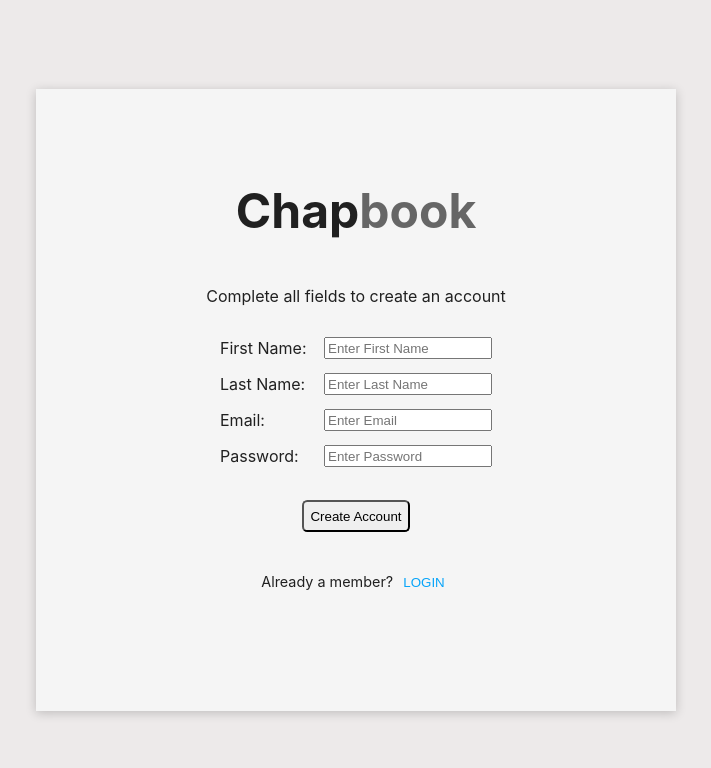
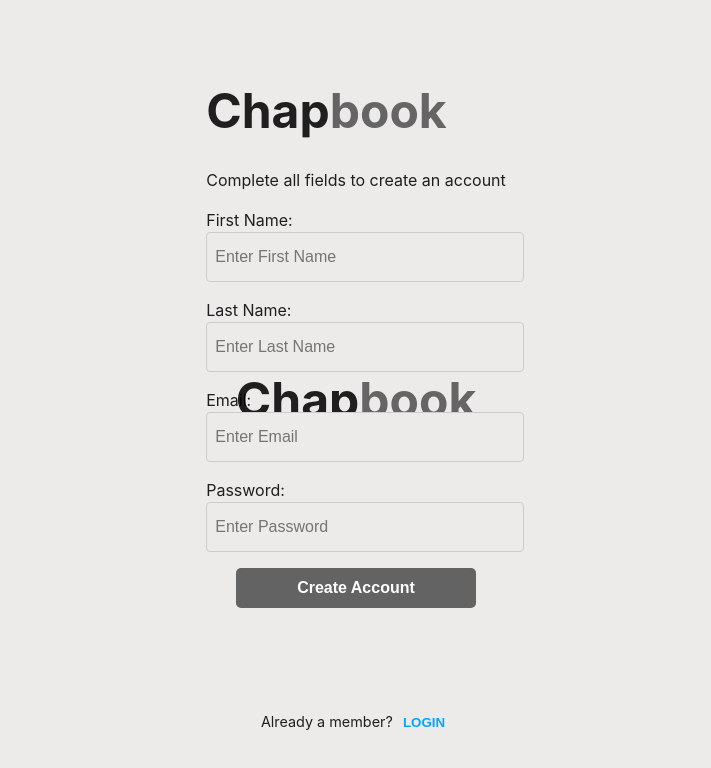
Before and after one commit to 709macdonald/ChapbookReactApp, a React (Vite) app: page / in a window 1280 px wide. Both pictures are taken after a click on the button "SIGN UP". Shown: the top 768 px of the page, without its empty margins (284-995 px from the left). Built offline with nearby package versions, Linux system fonts and the light colour scheme.

Commit message:
updated Sign Up Screen

```diff
--- a/src/components/SignUpScreen.jsx
+++ b/src/components/SignUpScreen.jsx
@@ -83,52 +83,53 @@ export default function SignUpScreen({
       <p className="signUpInstructionsText">
         Complete all fields to create an account
       </p>
-      <div className="firstNameCreateDiv">
-        <p>First Name:</p>
+
+      <div className="signUpFormWrapper">
+        <div className="formRow">
+          <label>First Name:</label>
           <input
-          className="firstNameCreateInput"
+            className="formInput"
             placeholder="Enter First Name"
             value={firstName}
             onChange={(e) => setFirstName(e.target.value)}
           />
         </div>
-      <div className="lastNameCreateDiv">
-        <p>Last Name:</p>
+
+        <div className="formRow">
+          <label>Last Name:</label>
           <input
-          className="lastNameCreateInput"
+            className="formInput"
             placeholder="Enter Last Name"
             value={lastName}
             onChange={(e) => setLastName(e.target.value)}
           />
         </div>
-      <div className="emailCreateDiv">
-        <p>Email:</p>
+
+        <div className="formRow">
+          <label>Email:</label>
           <input
-          className="emailCreateInput"
+            className="formInput"
             placeholder="Enter Email"
             value={email}
             onChange={(e) => setEmail(e.target.value)}
           />
         </div>
-      <div className="passwordCreateDiv">
-        <p>Password:</p>
+
+        <div className="formRow">
+          <label>Password:</label>
           <input
-          className="passwordCreateInput"
+            className="formInput"
             type="password"
             placeholder="Enter Password"
             value={password}
             onChange={(e) => setPassword(e.target.value)}
           />
         </div>
+
         <button className="createAccountButton" onClick={handleSignUp}>
           Create Account
         </button>
-      <p className="alreadyAMemberText">
-        Already a member?{" "}
-        <button onClick={showLoginPage} className="goToLoginButton">
-          LOGIN
-        </button>
-      </p>
+
         <GoogleLoginButton
           buttonText="signin_with"
           fetchFiles={fetchFiles}
@@ -141,8 +142,16 @@ export default function SignUpScreen({
           setError={setError}
         />
 
+        <p className="alreadyAMemberText">
+          Already a member?{" "}
+          <button onClick={showLoginPage} className="goToLoginButton">
+            LOGIN
+          </button>
+        </p>
+
         {error && <p className="errorText">{error}</p>}
         {successMessage && <p className="successText">{successMessage}</p>}
       </div>
+    </div>
   );
 }
--- a/src/styles/signUpScreen.css
+++ b/src/styles/signUpScreen.css
@@ -1,91 +1,53 @@
-.signUpPageDiv {
-  z-index: 999;
-  background-color: var(--main-bg-color);
-  padding: 4rem;
-  width: 40%;
+.signUpFormWrapper {
   display: flex;
   flex-direction: column;
   align-items: center;
-  justify-content: center;
-  box-shadow: var(--shadow);
+  gap: 1rem;
+  width: 100%;
+  max-width: 20rem;
 }
 
-.firstNameCreateDiv {
+.formRow {
   display: flex;
-  align-items: row;
-  height: 1rem;
-  width: 17rem;
-  justify-content: space-between;
-  align-items: center;
-  margin: 1rem 0 0 0;
-  padding: 0;
+  flex-direction: column;
+  width: 100%;
 }
 
-.firstNameCreateInput {
-  height: 1rem;
-  width: 10rem;
-}
-
-.lastNameCreateDiv {
-  display: flex;
-  align-items: row;
-  width: 17rem;
-  justify-content: space-between;
-  align-items: center;
-  margin: 0;
-  padding: 0;
-}
-
-.lastNameCreateInput {
-  height: 1rem;
-  width: 10rem;
-}
-
-.emailCreateDiv {
-  display: flex;
-  align-items: row;
-  width: 17rem;
-  height: 1rem;
-  justify-content: space-between;
-  align-items: center;
-  margin: 0;
-  padding: 0;
-}
-
-.emailCreateInput {
-  height: 1rem;
-  width: 10rem;
-}
-
-.passwordCreateDiv {
-  display: flex;
-  align-items: row;
-  width: 17rem;
-  justify-content: space-between;
-  align-items: center;
-  margin: 0 0 1rem 0;
-  padding: 0;
-}
-
-.passwordCreateInput {
-  height: 1rem;
-  width: 10rem;
+.formInput {
+  height: 2rem;
+  width: 100%;
+  padding: 0.5rem;
+  font-size: 1rem;
+  border: 1px solid #ccc;
+  border-radius: 4px;
+  background-color: var(--secondary-bg-color);
+  color: var(--font-color);
 }
 
 .createAccountButton {
-  margin-bottom: 1.5rem;
-  border-radius: 0.4em;
+  margin-bottom: 1rem;
+  border-radius: 5px;
   cursor: pointer;
-  height: 2rem;
+  height: 2.5rem;
+  width: 100%;
+  max-width: 15rem;
+  font-size: 1rem;
+  font-weight: bold;
+  background-color: var(--logo-2nd-color);
+  color: white;
+  border: none;
+  transition: background-color 0.2s ease-in-out, transform 0.2s ease-in-out;
 }
 
 .createAccountButton:hover {
-  background-color: rgb(213, 252, 213);
-  transform: scale(1.05);
+  background-color: var(--hover-bg-color);
+  transform: scale(1.03);
+  color: var(--font-color);
 }
 
 .alreadyAMemberText {
   font-size: var(--secondary-font-size);
+  text-align: center;
 }
 
 .goToLoginButton {
@@ -93,8 +55,21 @@
   border: none;
   color: rgb(7, 164, 249);
   cursor: pointer;
+  font-weight: bold;
 }
 
 .goToLoginButton:hover {
   color: rgb(7, 193, 255);
 }
+
+.errorText {
+  color: red;
+  font-size: 0.9rem;
+  text-align: center;
+}
+
+.successText {
+  color: green;
+  font-size: 0.9rem;
+  text-align: center;
+}
```
Lines whose indentation alone changed are shown as unchanged.
